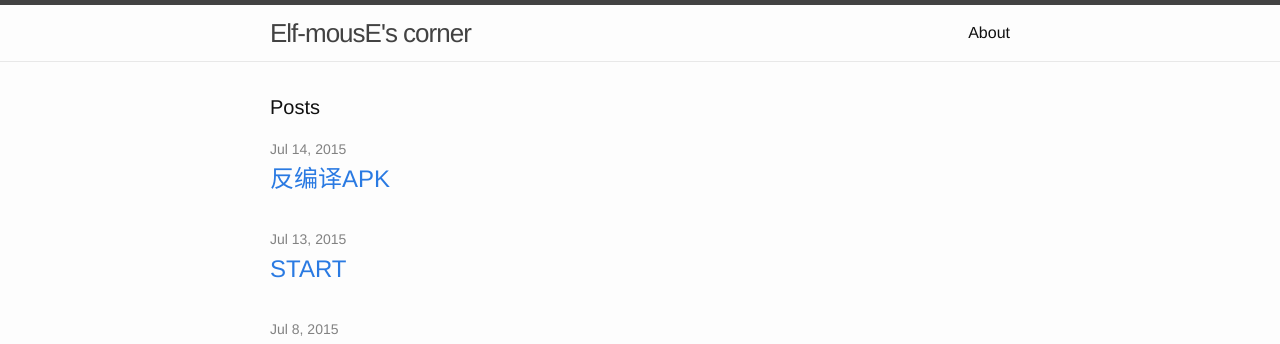
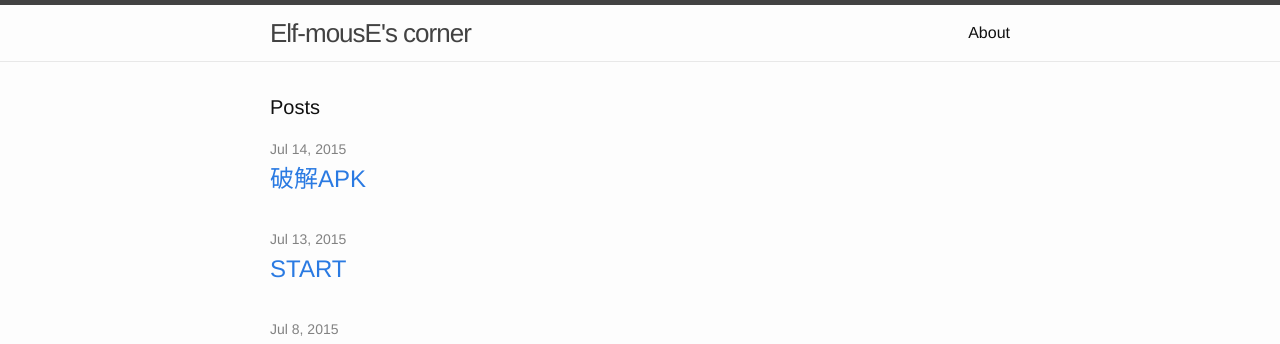
Before and after one commit to elf-mouse/blog, a Jekyll site: the page built from index.html, in a window 1280 px wide. Shown: the top 344 px of the page. Built offline with Jekyll 4.4.1, drawn with Linux system fonts in a browser that asks for light colours.

Commit message:
2015.07.14

```diff
--- a/_posts/2015-07-14-apk.md
+++ b/_posts/2015-07-14-apk.md
@@ -1,6 +1,6 @@
 ---
 layout: post
-title:  "反编译APK"
+title:  "破解APK"
 date:   2015-07-14 22:39
 categories: android
 ---
```
